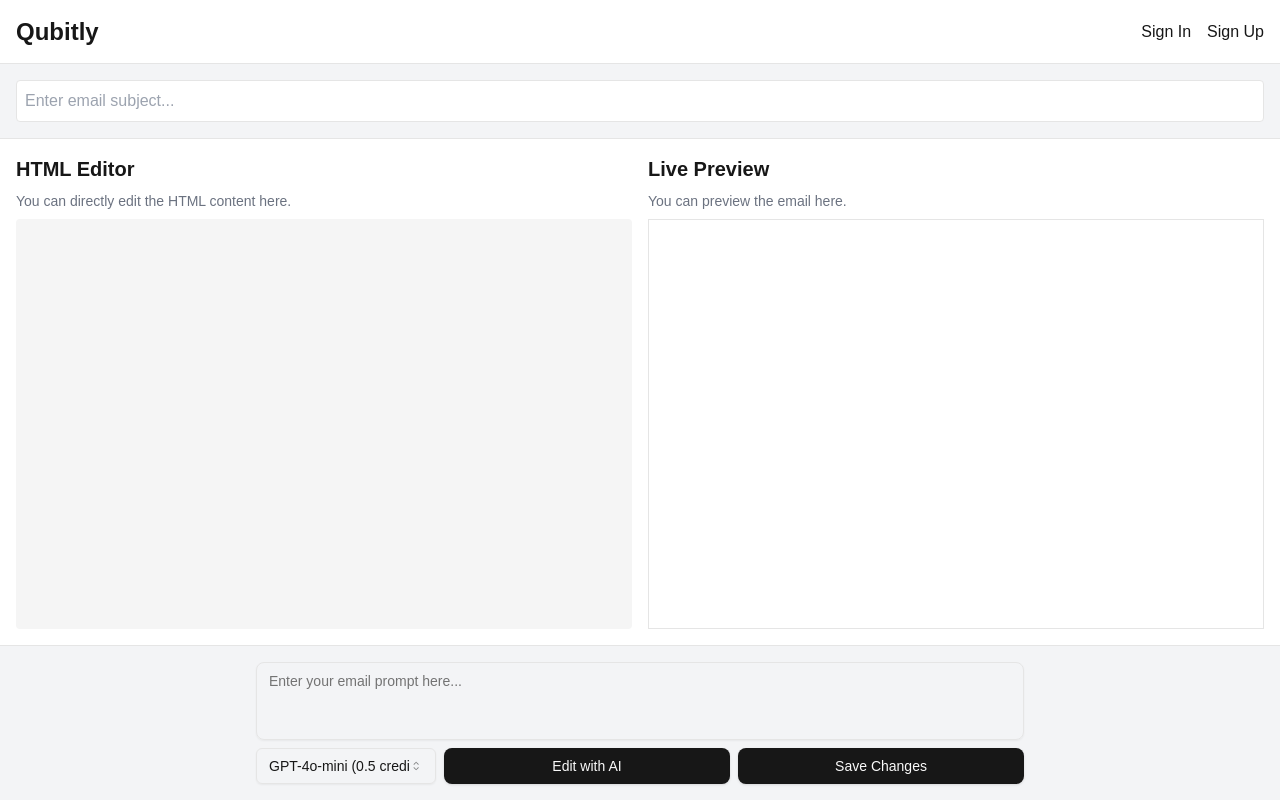
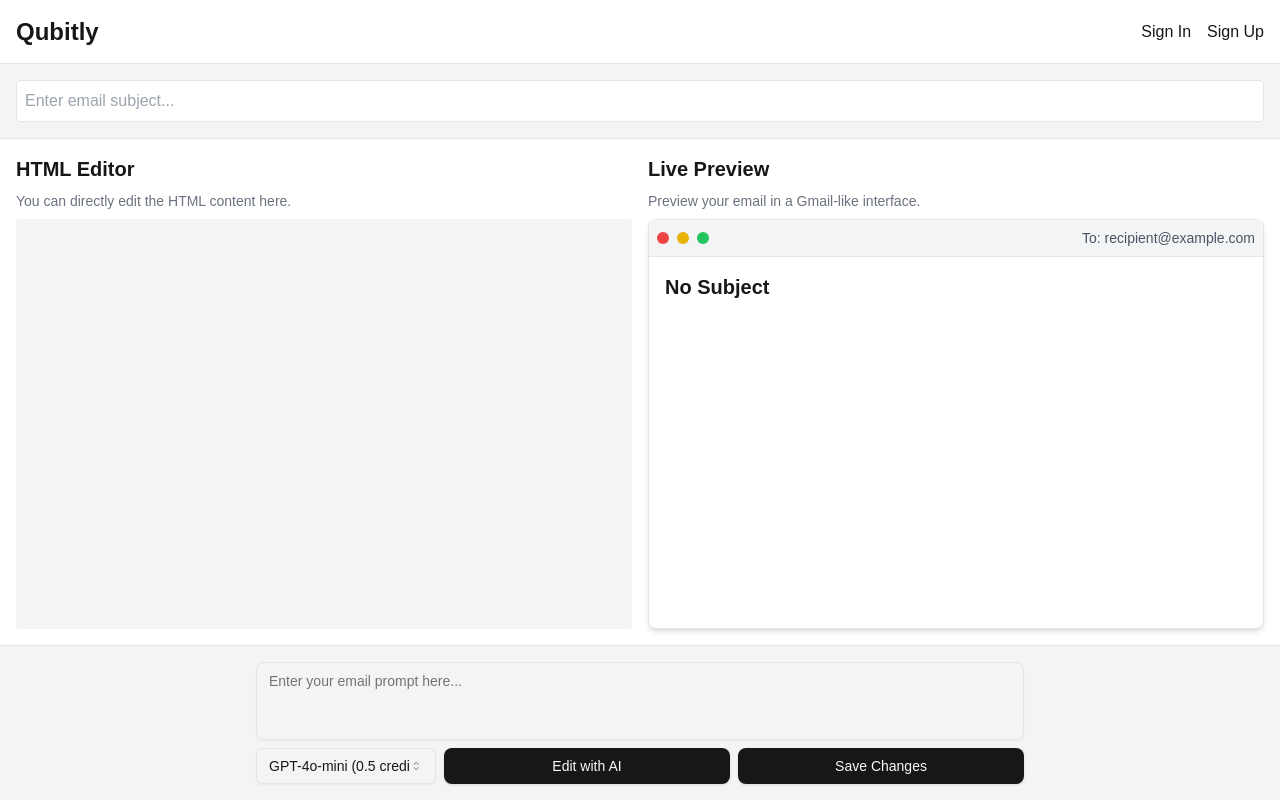
Before and after one commit to Ishaan005/QubitlyEmail, a Next.js app: page /editor/1 in a window 1280 px wide. Built offline with nearby package versions, Linux system fonts and the light colour scheme; no server answers.

Commit message:
Editor UI changes

```diff
--- a/app/editor/[id]/page.tsx
+++ b/app/editor/[id]/page.tsx
@@ -239,14 +239,25 @@ export default function EmailEditor() {
       </div>
       <div className="flex flex-col h-full">
         <h2 className="text-xl font-semibold mb-2">Live Preview</h2>
-        <p className="text-sm text-gray-500 mb-2">You can preview the email here.</p>
+        <p className="text-sm text-gray-500 mb-2">Preview your email in a Gmail-like interface.</p>
         <div
           ref={previewRef}
-          className="flex-grow border p-4 overflow-auto bg-white custom-scrollbar"
-          onMouseOver = {handlePreviewHover}>
-          <div className="email-preview" dangerouslySetInnerHTML={{ __html: editableHtml }} />
+          className="flex-grow border rounded-lg overflow-hidden shadow-md bg-white"
+          onMouseOver={handlePreviewHover}
+        >
+          <div className="bg-gray-100 p-2 border-b flex items-center">
+            <div className="w-3 h-3 rounded-full bg-red-500 mr-2"></div>
+            <div className="w-3 h-3 rounded-full bg-yellow-500 mr-2"></div>
+            <div className="w-3 h-3 rounded-full bg-green-500 mr-2"></div>
+            <div className="flex-grow"></div>
+            <div className="text-sm text-gray-600">To: recipient@example.com</div>
+          </div>
+          <div className="p-4">
+            <h3 className="text-xl font-semibold mb-2">{subject || 'No Subject'}</h3>
+              <div className="email-preview" dangerouslySetInnerHTML={{ __html: editableHtml }} />
+            </div>
+          </div>
         </div>
-      </div>
       </div>
       <div className="p-4 bg-gray-100 border-t">
         <div className="max-w-3xl mx-auto">
--- a/components/Header.tsx
+++ b/components/Header.tsx
@@ -9,7 +9,7 @@ export function Header({ className }: { className?: string }) {
     return (
       <header className={`flex justify-between items-center p-4 bg-background border-b ${className}`}>
         <div className="flex items-center">
-          <Link href="/" className="text-2xl font-bold">
+          <Link href={isSignedIn ? "/dashboard" : "/"} className="text-2xl font-bold">
             Qubitly
           </Link>
         </div>
```
Also changed, not shown: 1 other file (tests, documents, lock files or other folders).
